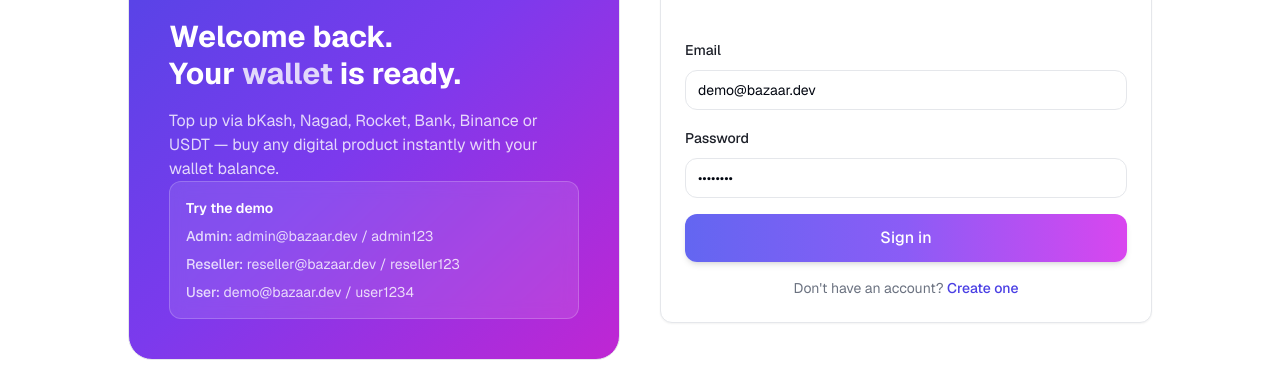
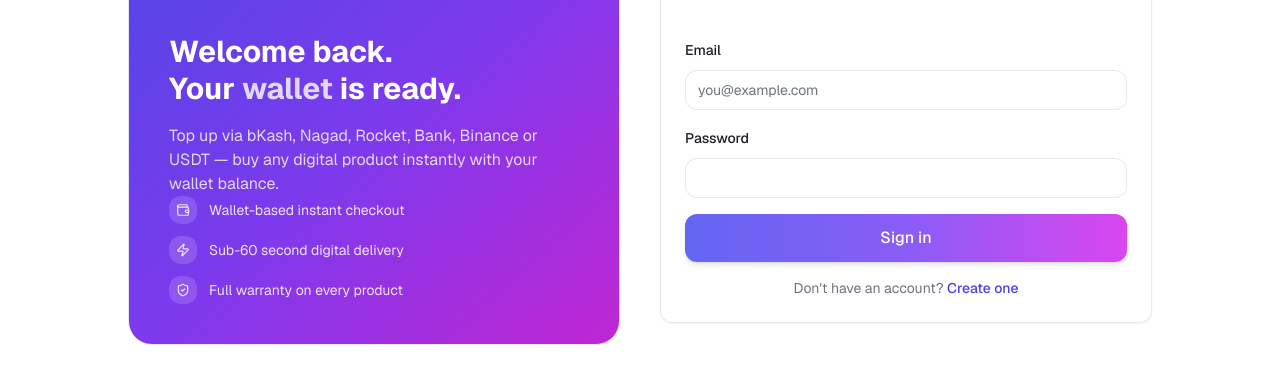
Before and after one commit to Ibne360/digital-bazaar, a Next.js app: page /login in a window 1280 px wide. Shown: the part 259-628 px from the top of the page. Built offline with nearby package versions, Linux system fonts and the light colour scheme; no server answers.

Commit message:
Remove demo credentials and fake stats from auth pages

```diff
--- a/src/app/login/page.tsx
+++ b/src/app/login/page.tsx
@@ -5,7 +5,7 @@
 import { Input, Label } from "@/components/ui/input";
 import { SubmitButton } from "@/components/submit-button";
 import { Card, CardContent, CardDescription, CardHeader, CardTitle } from "@/components/ui/card";
-import { Sparkles } from "lucide-react";
+import { Sparkles, ShieldCheck, Zap, Wallet } from "lucide-react";
 
 export const metadata = { title: "Sign in" };
 
@@ -36,18 +36,20 @@
               digital product instantly with your wallet balance.
             </p>
           </div>
-          <div className="space-y-2 rounded-xl border border-white/20 bg-white/10 p-4 text-sm backdrop-blur">
-            <p className="font-semibold">Try the demo</p>
-            <p className="text-white/80">
-              <span className="font-medium">Admin:</span> admin@bazaar.dev / admin123
-            </p>
-            <p className="text-white/80">
-              <span className="font-medium">Reseller:</span> reseller@bazaar.dev / reseller123
-            </p>
-            <p className="text-white/80">
-              <span className="font-medium">User:</span> demo@bazaar.dev / user1234
-            </p>
-          </div>
+          <ul className="space-y-3 text-sm text-white/85">
+            {[
+              { Icon: Wallet, text: "Wallet-based instant checkout" },
+              { Icon: Zap, text: "Sub-60 second digital delivery" },
+              { Icon: ShieldCheck, text: "Full warranty on every product" },
+            ].map(({ Icon, text }) => (
+              <li key={text} className="flex items-center gap-3">
+                <span className="flex h-7 w-7 items-center justify-center rounded-lg bg-white/15">
+                  <Icon className="h-3.5 w-3.5" />
+                </span>
+                {text}
+              </li>
+            ))}
+          </ul>
         </div>
 
         <Card className="self-center">
@@ -68,7 +70,7 @@
                   type="email"
                   required
                   autoComplete="email"
-                  defaultValue="demo@bazaar.dev"
+                  placeholder="you@example.com"
                 />
               </div>
               <div className="space-y-2">
@@ -79,7 +81,6 @@
                   type="password"
                   required
                   autoComplete="current-password"
-                  defaultValue="user1234"
                 />
               </div>
               <SubmitButton variant="gradient" size="lg" className="w-full">
--- a/src/app/register/page.tsx
+++ b/src/app/register/page.tsx
@@ -24,8 +24,8 @@
               <p className="font-bold">Digital Bazaar</p>
             </div>
             <h1 className="mt-12 text-3xl font-bold leading-tight">
-              Join 12,000+ creators getting <br />
-              wholesale digital products.
+              Buy digital products <br />
+              instantly with your wallet.
             </h1>
             <ul className="mt-6 space-y-2 text-sm text-white/85">
               {[
```
